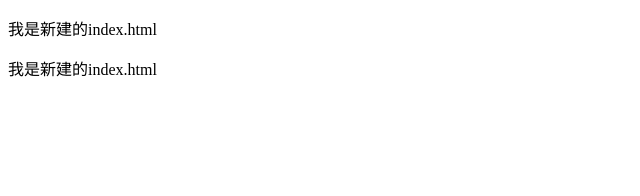
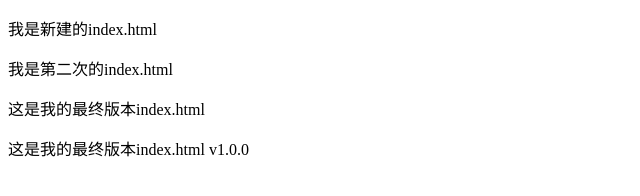
Before and after one commit to YuKun0428/git-text, a plain HTML site: page index.html in a window 1280 px wide. Shown: the whole page, without its empty margins (0-640 px from the left). Drawn offline with Linux system fonts and the light colour scheme.

Commit message:
第五次提交  第三次修改index v1.0.0

```diff
--- a/index.html
+++ b/index.html
@@ -8,7 +8,9 @@
 <body>
 	<div>
 		<p>我是新建的index.html</p>
-		<p>我是新建的index.html</p>
+		<p>我是第二次的index.html</p>
+		<p>这是我的最终版本index.html</p>
+		<p>这是我的最终版本index.html v1.0.0</p>
 	</div>
 </body>
 </html>
```
